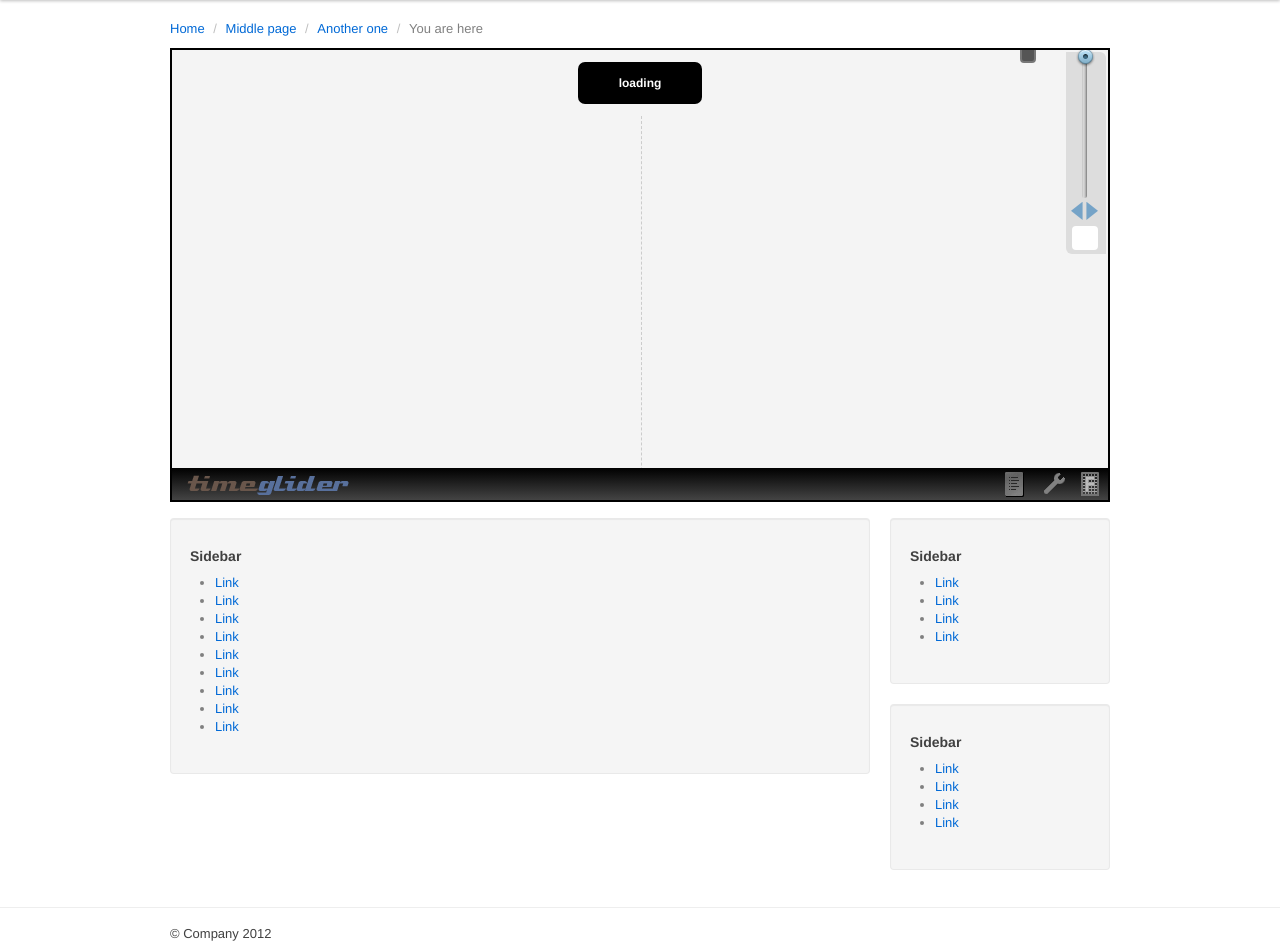
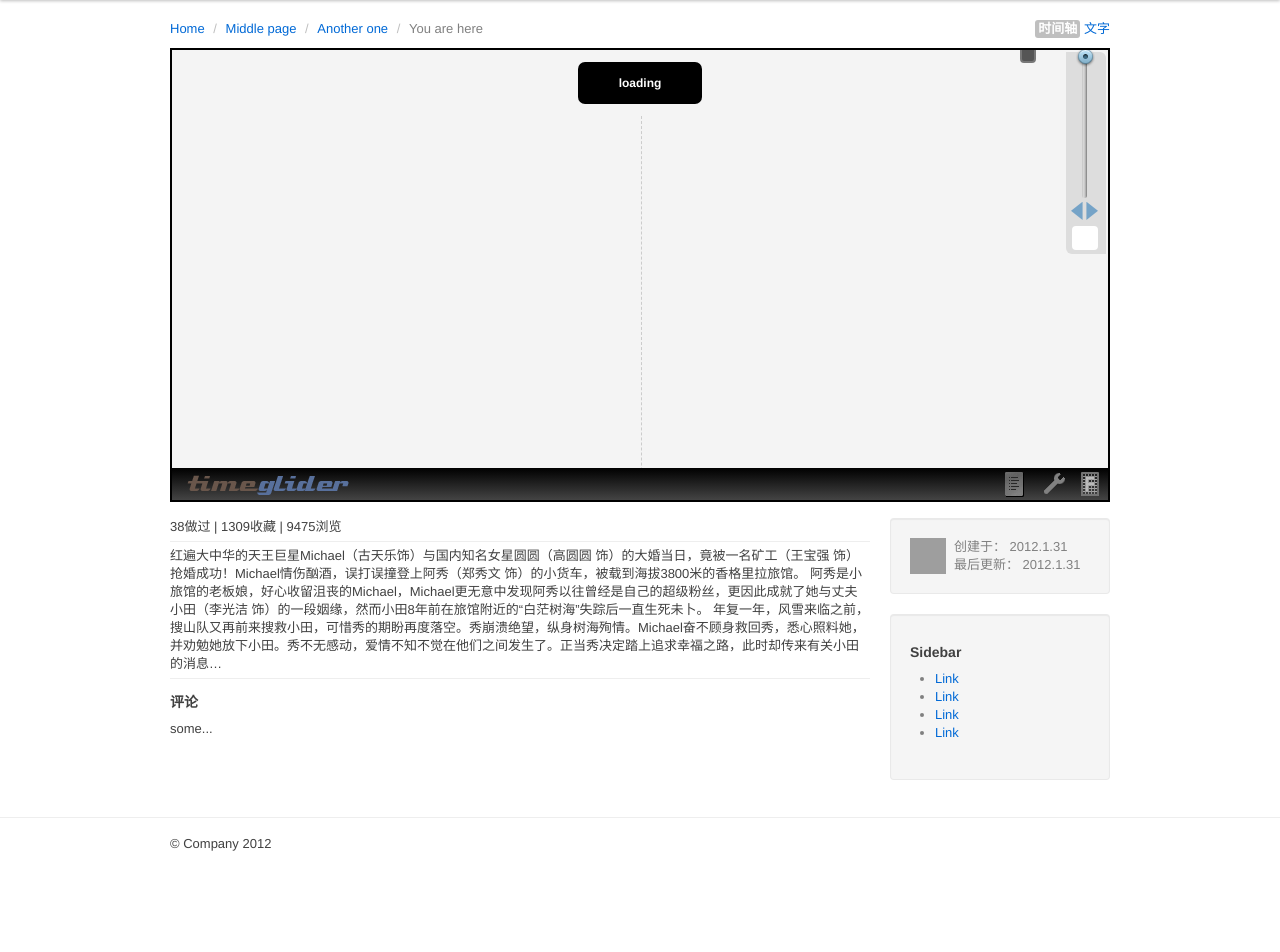
Before and after one commit to vicalloy/timeline-site, a Django app: template sites/templates/timeline/detail.html in a window 1280 px wide. Shown: the part 40-992 px from the top of the page. After the commit the page ends 891 px from the top, so only its background shows below. Run offline with Django 3.2, Linux system fonts and the light colour scheme; the template is opened without the code that fills it, so the values that code supplies are empty; parts of the project's set-up code (start-up, migrations or seed data) failed here and were passed over; grey boxes are pictures that could not be loaded.

Commit message:
* update some ui

```diff
--- a/sites/templates/timeline/detail.html
+++ b/sites/templates/timeline/detail.html
@@ -17,20 +17,42 @@
   .sbreadcrumb .active a {
     color: #404040;
   }
+  #sb_tl_creater {
+    overflow: hidden;
+  }
+  #sb_tl_creater .user {
+    float: left;
+  }
+  #sb_tl_creater .info ul {
+    list-style: none;
+    margin: 0 0 0 44px;
+  }
+  #container_top .sw .label {
+    font-size: inherit;
+  }
+  #container_top .sw {
+    float: right;
+  }
+  .content hr {
+    margin: 5px 0;
+  }
 </style>
 {% endblock %}
 
 {% block sidebar %}
 <div class="sidebar">
-  <div class="well">
-    <h5>Sidebar</h5>
-    <ul>
-      <li><a href="#">Link</a></li>
-      <li><a href="#">Link</a></li>
-      <li><a href="#">Link</a></li>
-      <li><a href="#">Link</a></li>
-    </ul>
+  <div class="well" id="sb_tl_creater">
+    <div class="user">
+      <img style="width:36px;height:36px;" src="http://img3.douban.com/icon/u1009137-3.jpg"/>
+    </div>
+    <div class="info">
+      <ul>
+        <li>创建于： 2012.1.31</li>
+        <li>最后更新： 2012.1.31</li>
+      </ul>
+    </div>
   </div>
+
   <div class="well">
     <h5>Sidebar</h5>
     <ul>
@@ -45,6 +67,10 @@
 
 {% block container_top %}
 <div id="container_top" style="padding-bottom: 20px;">
+  <div class="sw">
+    <span class="label">时间轴</span>
+    <a href="#">文字</a>
+  </div>
   <ul class="sbreadcrumb">
     <li><a href="#">Home</a> <span class="divider">/</span></li>
     <li><a href="#">Middle page</a> <span class="divider">/</span></li>
@@ -56,20 +82,20 @@
 {% endblock %}
 
 {% block content %}
+<div>
+  38做过  |  1309收藏  |  9475浏览
+</div>
 <div class="content">
-  <div class="well">
-    <h5>Sidebar</h5>
-    <ul>
-      <li><a href="#">Link</a></li>
-      <li><a href="#">Link</a></li>
-      <li><a href="#">Link</a></li>
-      <li><a href="#">Link</a></li>
-      <li><a href="#">Link</a></li>
-      <li><a href="#">Link</a></li>
-      <li><a href="#">Link</a></li>
-      <li><a href="#">Link</a></li>
-      <li><a href="#">Link</a></li>
-    </ul>
+  <hr/>
+  <div>
+    红遍大中华的天王巨星Michael（古天乐饰）与国内知名女星圆圆（高圆圆 饰）的大婚当日，竟被一名矿工（王宝强 饰）抢婚成功！Michael情伤酗酒，误打误撞登上阿秀（郑秀文 饰）的小货车，被载到海拔3800米的香格里拉旅馆。
+    阿秀是小旅馆的老板娘，好心收留沮丧的Michael，Michael更无意中发现阿秀以往曾经是自己的超级粉丝，更因此成就了她与丈夫小田（李光洁 饰）的一段姻缘，然而小田8年前在旅馆附近的“白茫树海”失踪后一直生死未卜。
+    年复一年，风雪来临之前，搜山队又再前来搜救小田，可惜秀的期盼再度落空。秀崩溃绝望，纵身树海殉情。Michael奋不顾身救回秀，悉心照料她，并劝勉她放下小田。秀不无感动，爱情不知不觉在他们之间发生了。正当秀决定踏上追求幸福之路，此时却传来有关小田的消息…
+  </div>
+  <hr/>
+  <h5>评论</h5>
+  <div>
+    some...
   </div>
 </div>
 {% endblock %}
```
